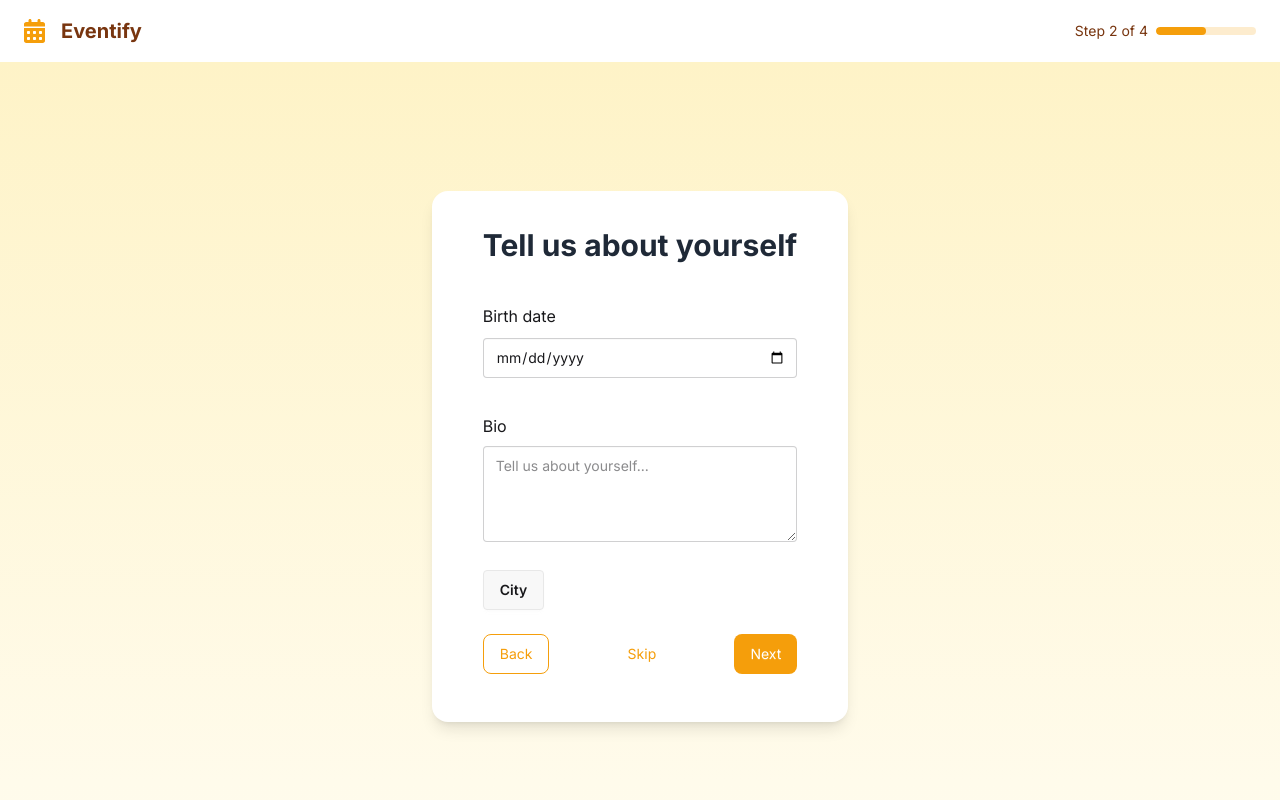
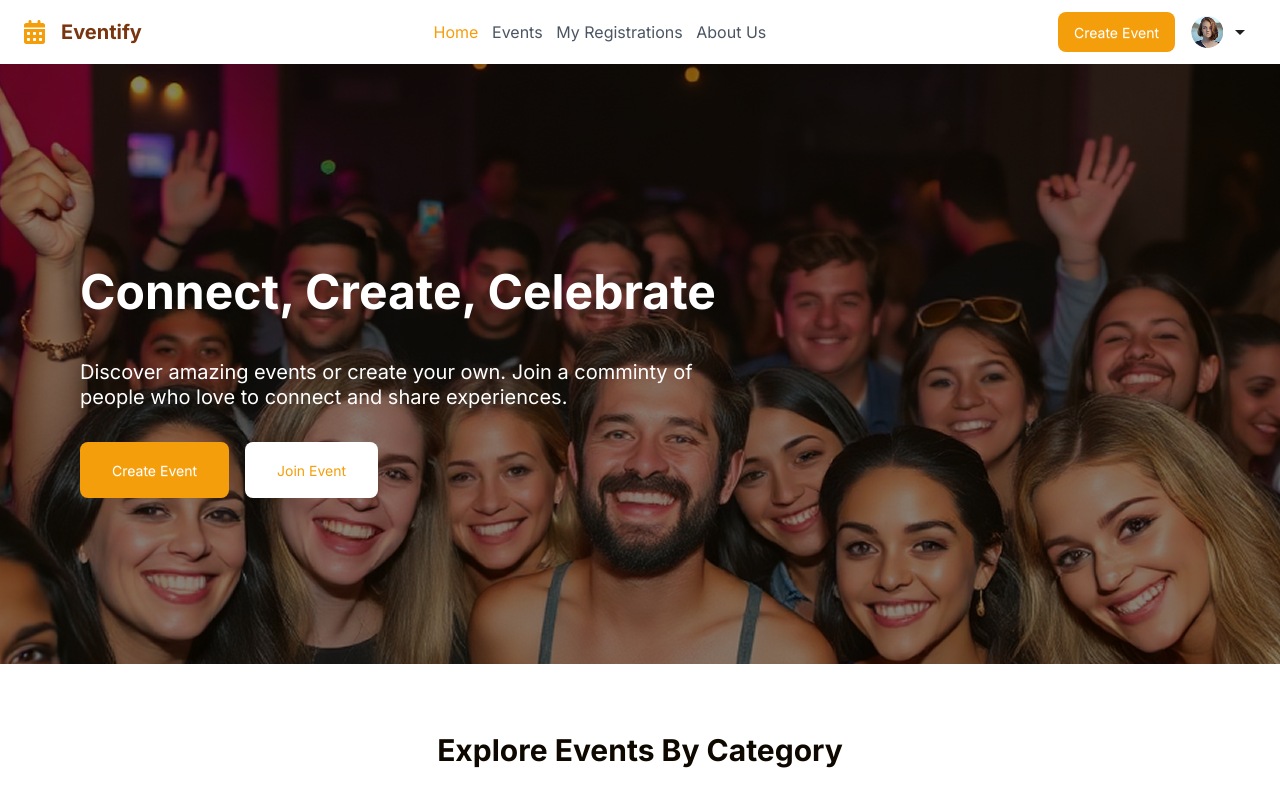
Before and after one commit to AusteId/eventify, a React app in the folder Client/: page / in a window 1280 px wide. Shown: the top 800 px of the page. Built offline with nearby package versions, Linux system fonts and the light colour scheme; the HTML template or start-up script is replaced by a standard one.

Commit message:
Fixed bug

```diff
--- a/Client/src/components/MainLayout.jsx
+++ b/Client/src/components/MainLayout.jsx
@@ -1,13 +1,12 @@
 import { Outlet } from 'react-router';
-import RegistrationHeader from './Header/RegistrationHeader'
+import Header from './Header/Header'
 import Footer from './Footer';
-import AboutRegistrationPage from './Registration/AboutRegistrationPage';
 
 const MainLayout = () => {
   return (
     <div className="h-full bg-gradient-to-b from-light-yellow via-light-yellow to-cream grid grid-rows-[auto_1fr_auto]">
-      <RegistrationHeader/>
-      <AboutRegistrationPage/>
+      <Header/>
+      <Outlet/>
       <Footer />
     </div>
   );
```
